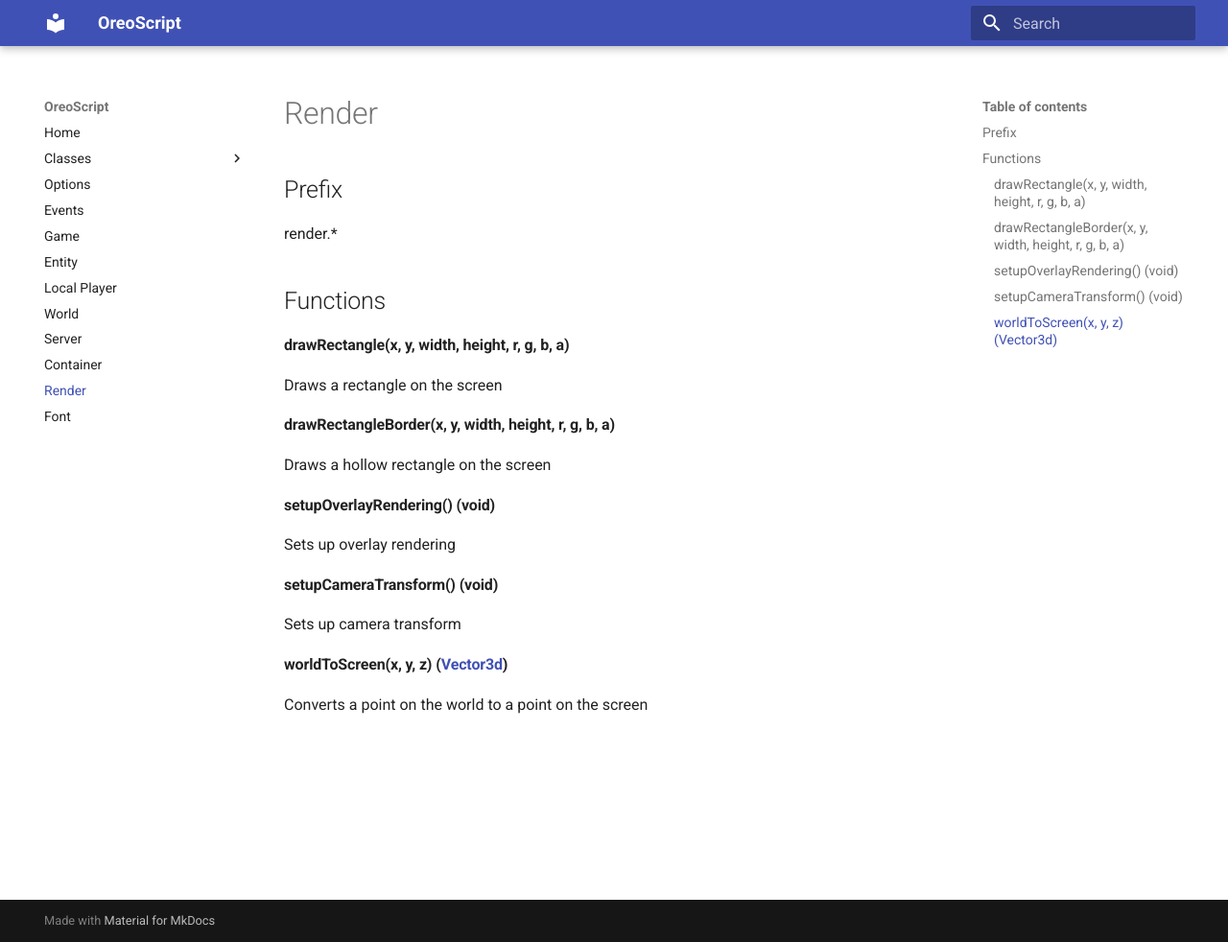
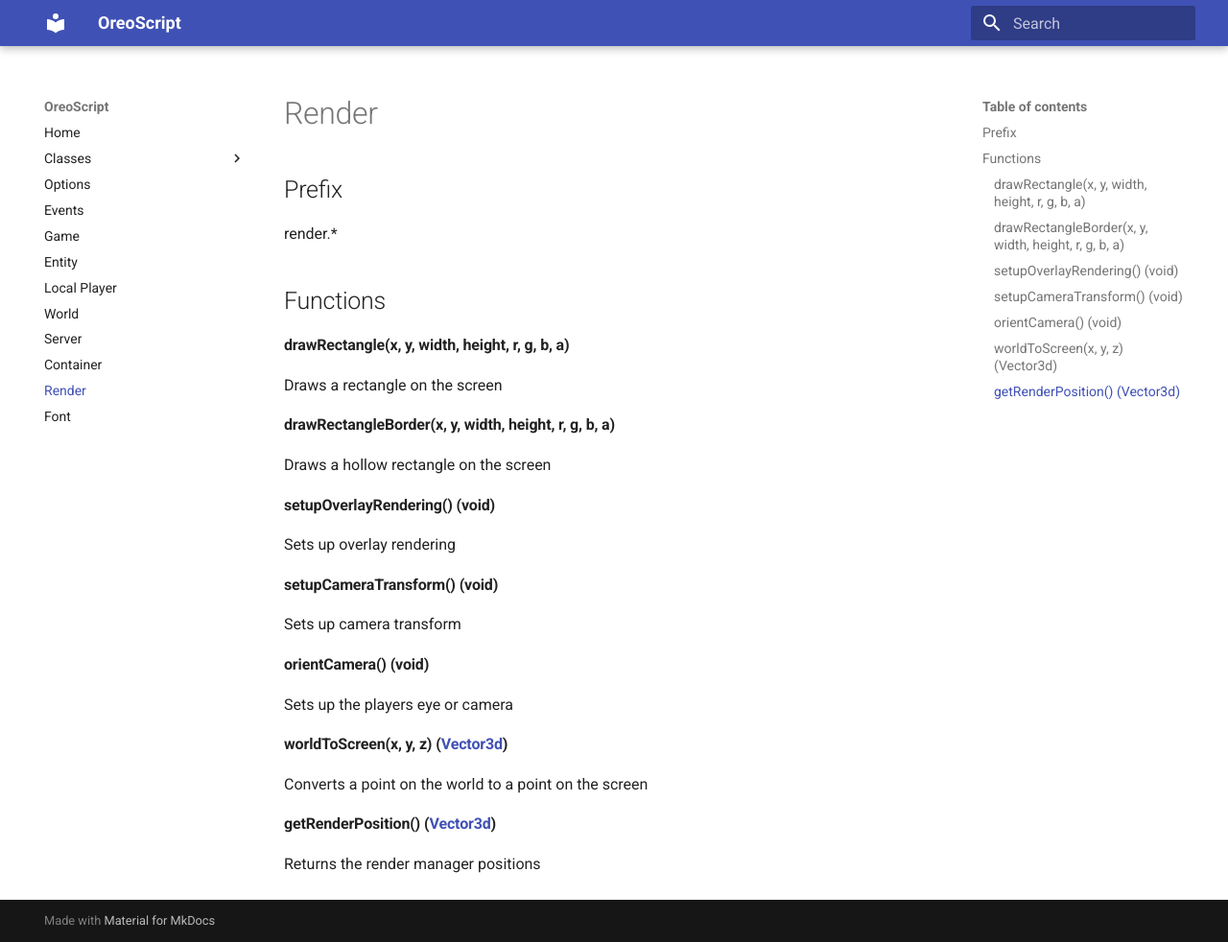
Before and after one commit to antja03/antscript-docs, an MkDocs documentation site: the page built from docs/render.md, in a window 1280 px wide and 982 px high. Shown: the whole window at 96% size. Built offline with MkDocs 1.6.1 and Material for MkDocs 9.7.7, drawn with Linux system fonts in a browser that asks for light colours.

Commit message:
Added entity functions, game functions, render functions

```diff
--- a/docs/render.md
+++ b/docs/render.md
@@ -10,5 +10,9 @@ Draws a hollow rectangle on the screen
 Sets up overlay rendering
 #### setupCameraTransform() (void)
 Sets up camera transform
+#### orientCamera() (void)
+Sets up the players eye or camera
 #### worldToScreen(x, y, z) ([Vector3d](./classes/Vector3d.md))
 Converts a point on the world to a point on the screen
+#### getRenderPosition() ([Vector3d](./classes/Vector3d.md))
+Returns the render manager positions
```
Also changed, not shown: docs/entity.md (+2 -0 lines).
